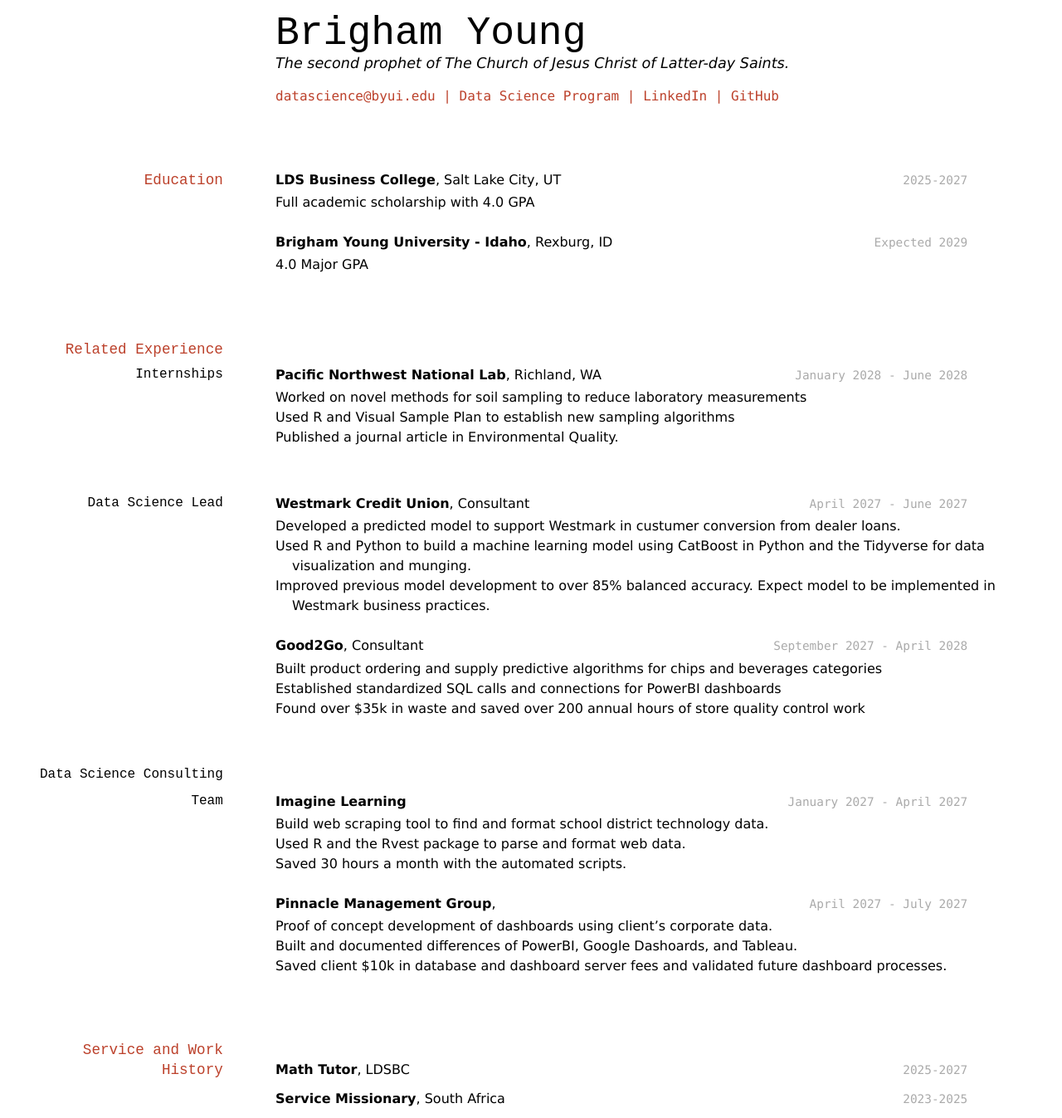
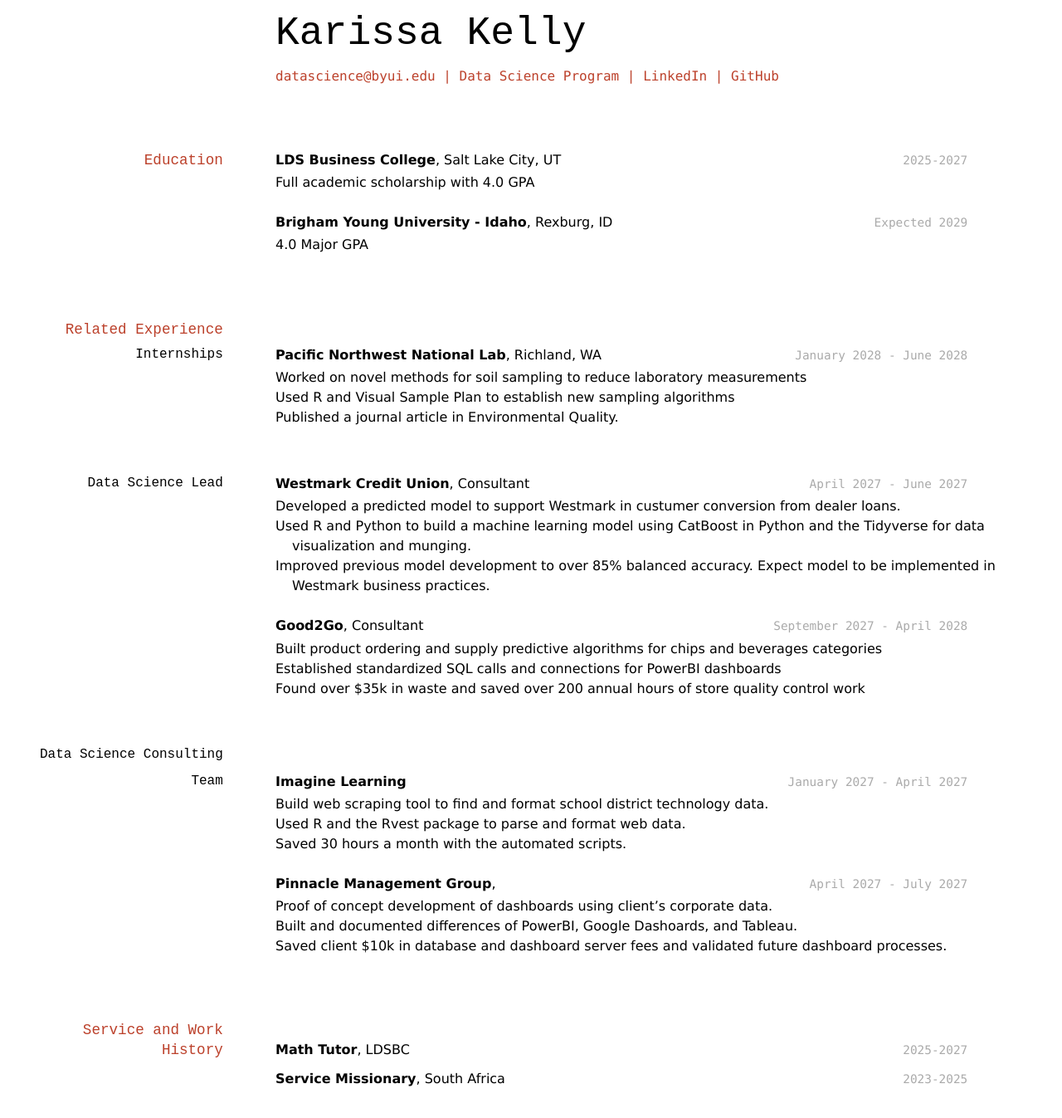
Before and after one commit to byuids-resumes/kellyke_resume, a Jekyll site: the page built from docs/index.md, in a window 1280 px wide. Shown: the whole page at 83% size. Built offline with Jekyll 4.4.1, drawn with Linux system fonts in a browser that asks for light colours; after the commit the page ends 1323 px from its top, so only the background shows below that.

Commit message:
Update name and description.

```diff
--- a/docs/index.md
+++ b/docs/index.md
@@ -1,9 +1,9 @@
 ---
 layout: cv
-title: Brigham Young's Resume
+title: Karissa Kelly's Resume
 ---
-# Brigham Young
-The second prophet of The Church of Jesus Christ of Latter-day Saints.
+# Karissa Kelly
+
 
 <div id="webaddress">
 <a href="datascience@byui.edu">datascience@byui.edu</a>
```
